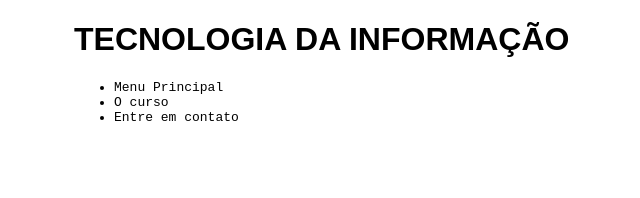
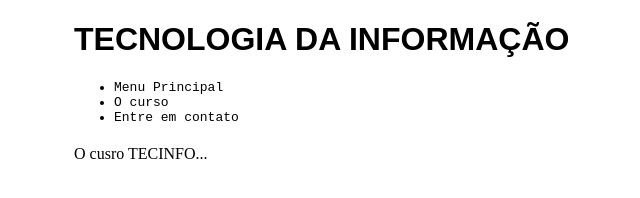
Before and after one commit to leonmax1717/tecinfo, a plain HTML site: page index.html in a window 1280 px wide. Shown: the whole page, without its empty margins (246-886 px from the left). Drawn offline with Linux system fonts and the light colour scheme.

Commit message:
Adicionando no index.html

```diff
--- a/index.html
+++ b/index.html
@@ -10,7 +10,7 @@
 	<title>Curso Tecinfo</title>
 </head>
 
-<body onload="trocaBanner();">
+<body onload="trocaBanner(); ">
 	<!-- tag h1 -->
 	<h1>TECNOLOGIA DA INFORMAÇÃO</h1>
 	<ul>
@@ -19,5 +19,6 @@
 		<li>Entre em contato</li>
 	</ul>
 	<h2 id="mensagem"> </h2>
+	<p>O cusro TECINFO...</p>
 </body>
 </html>
```
